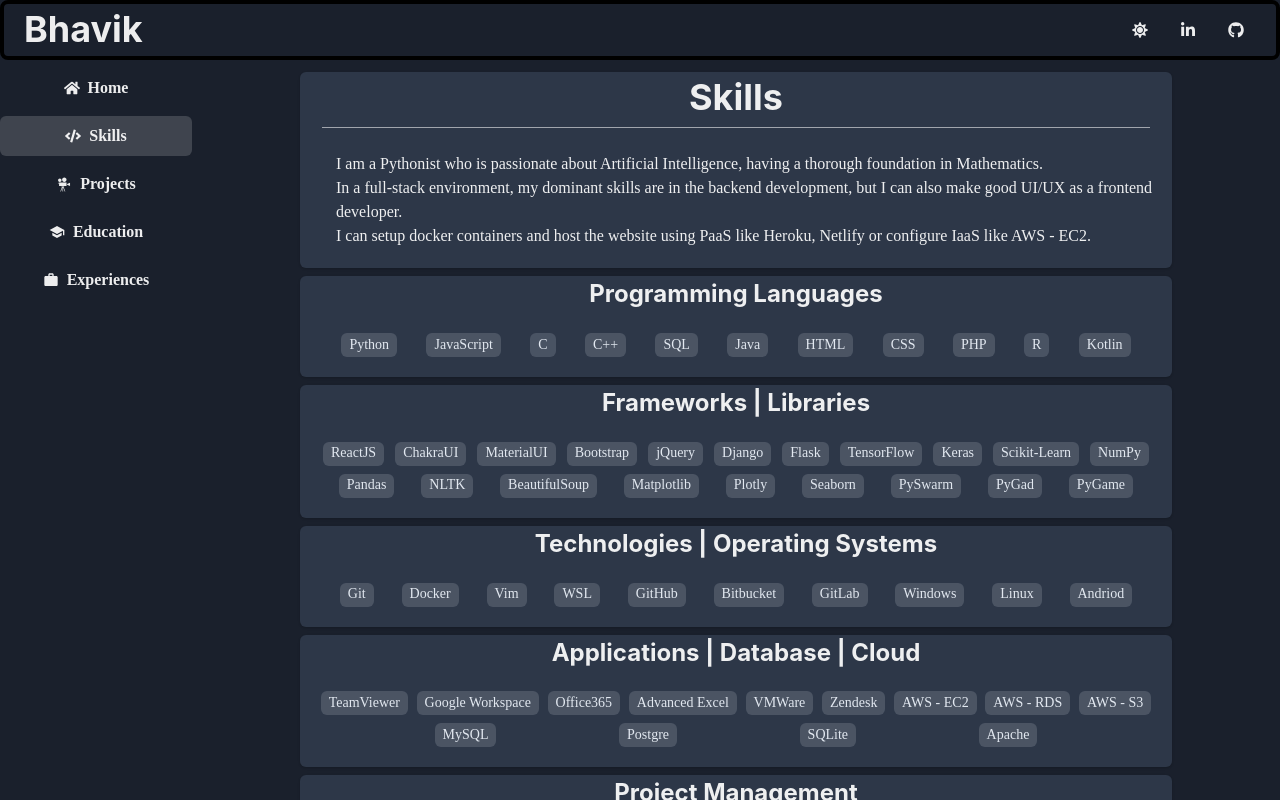
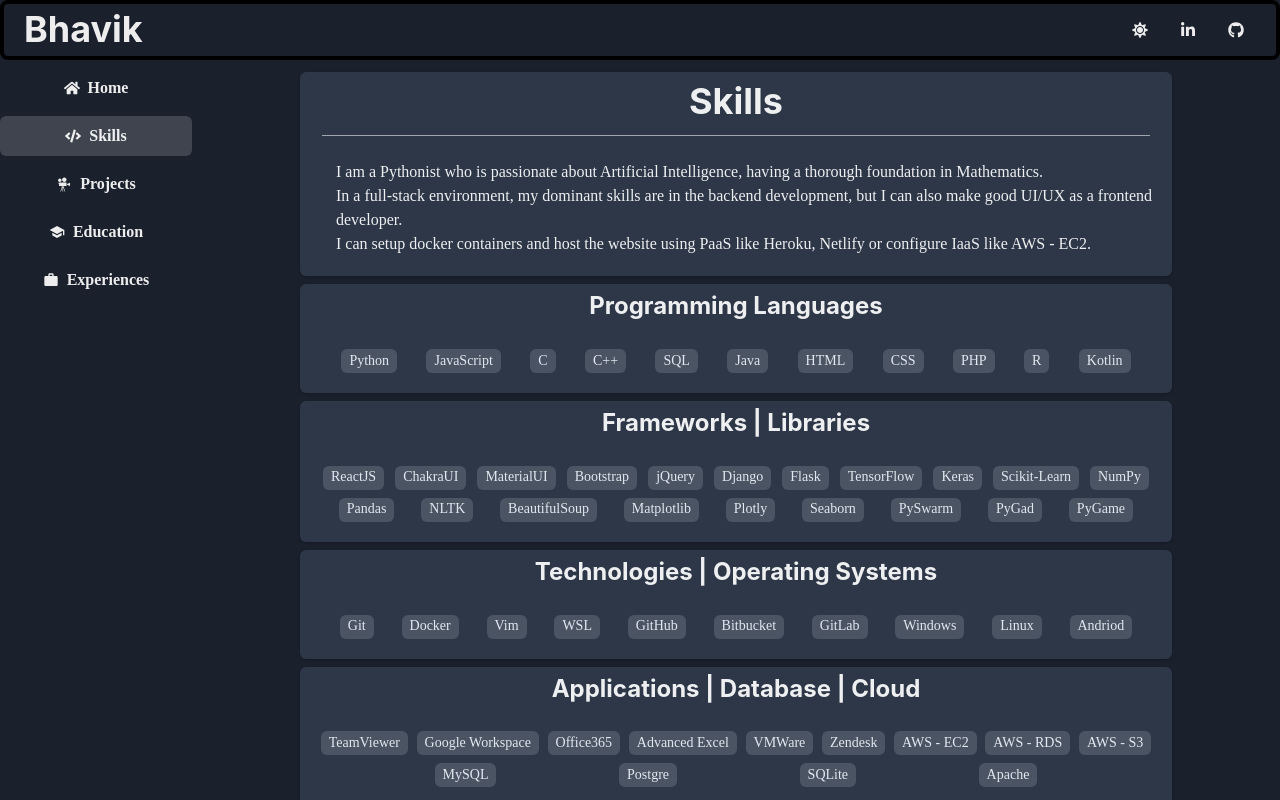
Before and after one commit to bhavik-knight/portfolio-chakra, a React (Vite) app in the folder react/frontend/: page / in a window 1280 px wide. Both pictures are taken after a click on the button "Skills". Shown: the top 800 px of the page. Built offline with nearby package versions, Linux system fonts and the light colour scheme.

Commit message:
box-shadow depth change

```diff
--- a/react/frontend/src/components/Skills.jsx
+++ b/react/frontend/src/components/Skills.jsx
@@ -16,12 +16,10 @@
             p={2}
             gap={2}
             width="100%"
-        // m={2}
-        // bg="lightblue"
         >
             {/* introduction */}
-            <Card as="section" _hover={{ boxShadow: "2px 2px 4px 2px" }}>
-                <CardHeader as={Heading} mx="auto" my={0} py={1}>
+            <Card as="section" _hover={{ boxShadow: "4px 4px 16px" }}>
+                <CardHeader as={Heading} mx="auto" py={2}>
                     Skills
                 </CardHeader>
                 <Divider className="divider" width="95%" mx="auto" my={1} />
@@ -54,8 +52,8 @@
             </Card>
 
             {/* programming languages */}
-            <Card as="section" _hover={{ boxShadow: "2px 2px 4px 2px" }}>
-                <CardHeader as={Heading} mx="auto" my={0} py={1} fontSize={{ base: "md", lg: "2xl" }}>
+            <Card as="section" _hover={{ boxShadow: "4px 4px 16px" }}>
+                <CardHeader as={Heading} mx="auto" py={2} fontSize={{ base: "md", lg: "2xl" }}>
                     Programming Languages
                 </CardHeader>
                 <CardBody as={Flex} wrap="wrap" gap={2} justifyContent="space-evenly">
@@ -70,8 +68,8 @@
             </Card>
 
             {/* frameworks/libraries */}
-            <Card as="section" _hover={{ boxShadow: "2px 2px 4px 2px" }}>
-                <CardHeader as={Heading} mx="auto" my={0} py={1} fontSize={{ base: "md", lg: "2xl" }}>
+            <Card as="section" _hover={{ boxShadow: "4px 4px 16px" }}>
+                <CardHeader as={Heading} mx="auto" py={2} fontSize={{ base: "md", lg: "2xl" }}>
                     Frameworks | Libraries
                 </CardHeader>
                 <CardBody as={Flex} wrap="wrap" gap={2} justifyContent="space-evenly">
@@ -86,8 +84,8 @@
             </Card>
 
             {/* Technologies & OS */}
-            <Card as="section" _hover={{ boxShadow: "2px 2px 4px 2px" }}>
-                <CardHeader as={Heading} mx="auto" my={0} py={1} fontSize={{ base: "md", lg: "2xl" }}>
+            <Card as="section" _hover={{ boxShadow: "4px 4px 16px" }}>
+                <CardHeader as={Heading} mx="auto" py={2} fontSize={{ base: "md", lg: "2xl" }}>
                     Technologies | Operating Systems
                 </CardHeader>
                 <CardBody as={Flex} wrap="wrap" gap={2} justifyContent="space-evenly">
@@ -110,8 +108,8 @@
             </Card>
 
             {/* applications */}
-            <Card as="section" _hover={{ boxShadow: "2px 2px 4px 2px" }}>
-                <CardHeader as={Heading} mx="auto" my={0} py={1} fontSize={{ base: "md", lg: "2xl" }}>
+            <Card as="section" _hover={{ boxShadow: "4px 4px 16px" }}>
+                <CardHeader as={Heading} mx="auto" py={2} fontSize={{ base: "md", lg: "2xl" }}>
                     Applications | Database | Cloud
                 </CardHeader>
                 <CardBody as={Flex} wrap="wrap" gap={2} justifyContent="space-evenly">
@@ -126,8 +124,8 @@
             </Card>
 
             {/* project management */}
-            <Card as="section" _hover={{ boxShadow: "2px 2px 4px 2px" }}>
-                <CardHeader as={Heading} mx="auto" my={0} py={1} fontSize={{ base: "md", lg: "2xl" }}>
+            <Card as="section" _hover={{ boxShadow: "4px 4px 16px" }}>
+                <CardHeader as={Heading} mx="auto" py={2} fontSize={{ base: "md", lg: "2xl" }}>
                     Project Management
                 </CardHeader>
                 <CardBody as={Flex} wrap="wrap" gap={2} justifyContent="space-evenly">
```
